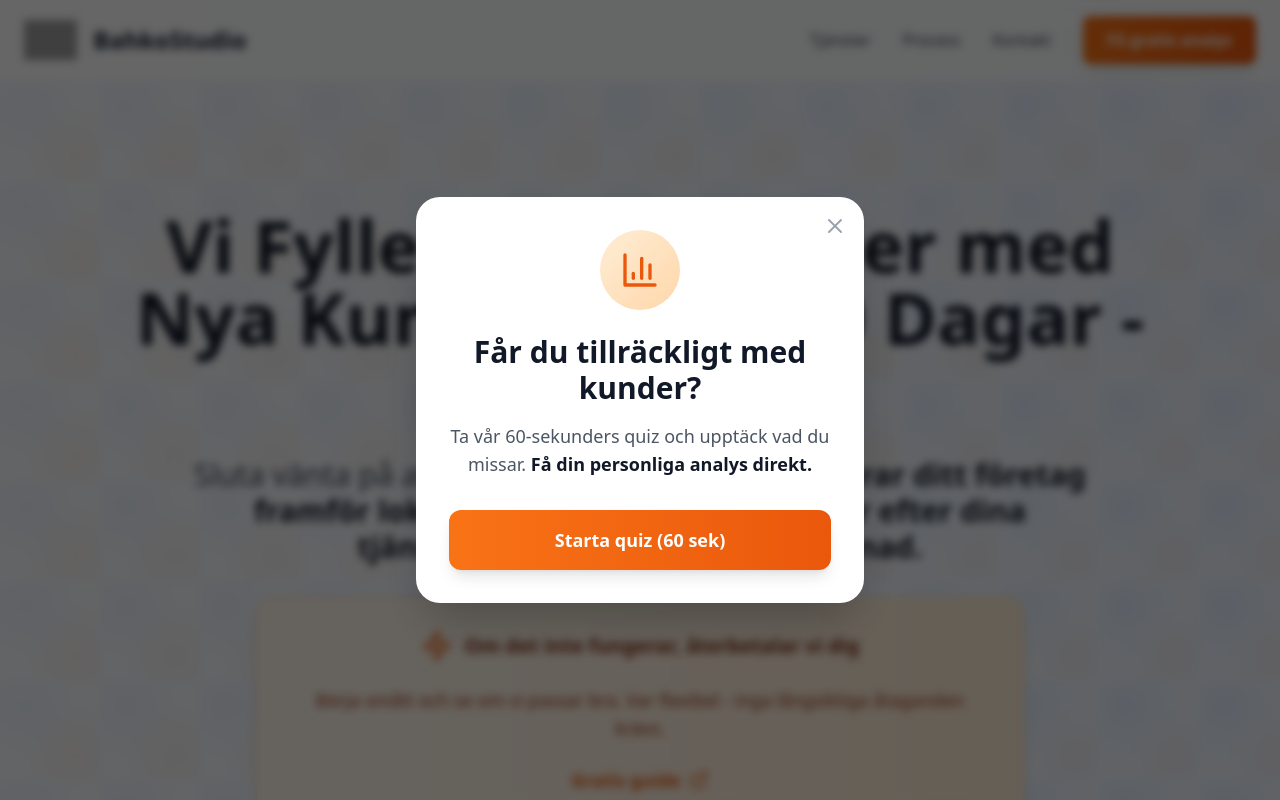
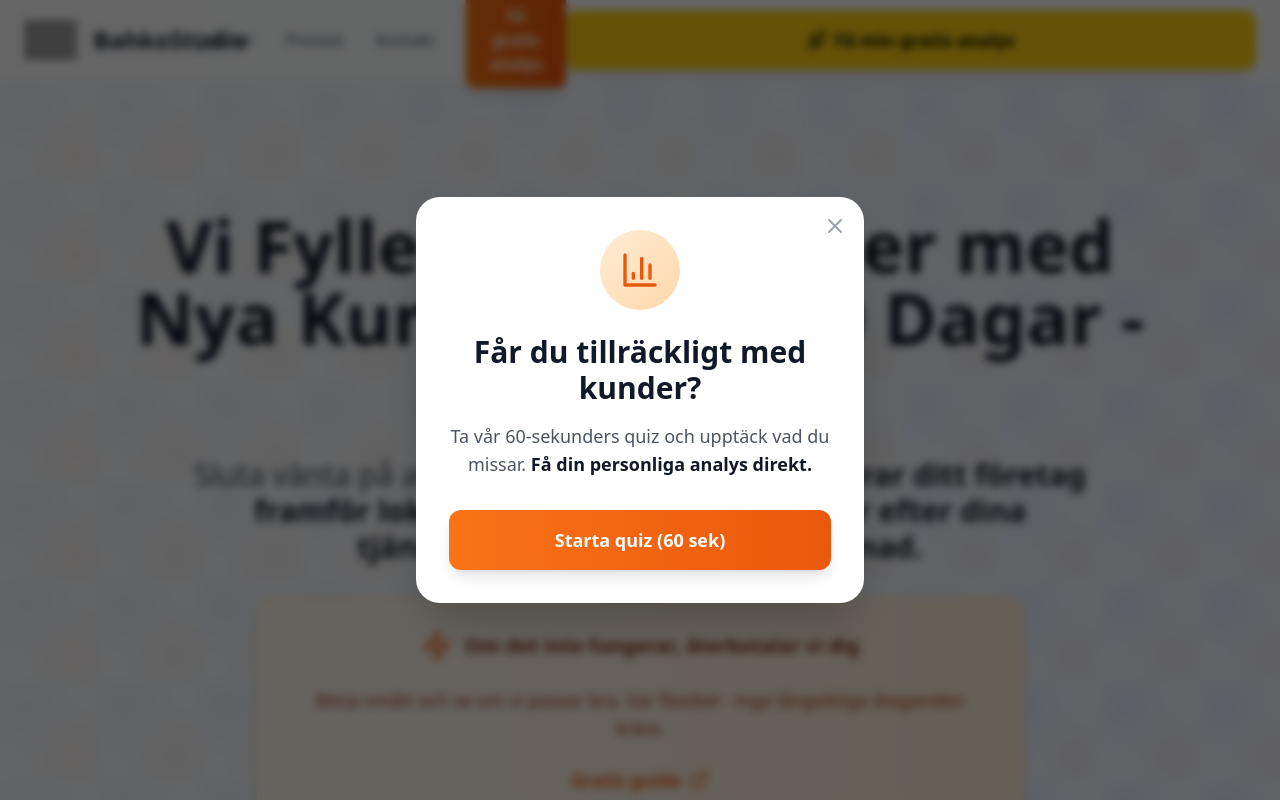
Before and after one commit to DonkeykongM/BahkoSudio.se, a React (Vite) app: page / in a window 1280 px wide. Shown: the top 800 px of the page. Built offline with nearby package versions, Linux system fonts and the light colour scheme; grey boxes are pictures that could not be loaded.

Commit message:
Updated App.tsx

```diff
--- a/src/App.tsx
+++ b/src/App.tsx
@@ -317,9 +317,13 @@ function App() {
 
             <button
               onClick={() => setMobileMenuOpen(!mobileMenuOpen)}
-              className="md:hidden p-2 rounded-lg hover:bg-gray-100 transition-colors"
+              className="group w-full bg-yellow-400 hover:bg-yellow-300 active:bg-yellow-500 text-black font-bold py-4 px-8 rounded-xl text-lg transition-all duration-200 transform hover:scale-105 active:scale-95 focus:outline-none focus:ring-4 focus:ring-yellow-300 focus:ring-opacity-50 min-h-[56px] flex items-center justify-center shadow-lg hover:shadow-xl"
+              aria-label="Få din gratis webbanalys - öppnas i ny flik"
             >
-              <Menu className="w-6 h-6" />
+              <span className="flex items-center gap-2">
+                <Rocket className="w-5 h-5 group-hover:rotate-12 transition-transform" />
+                Få min gratis analys
+              </span>
             </button>
           </div>
 
```
